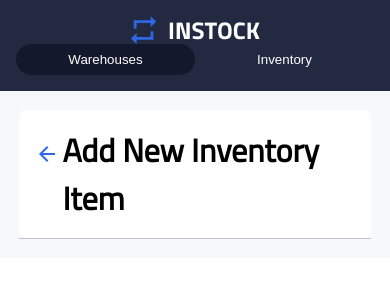
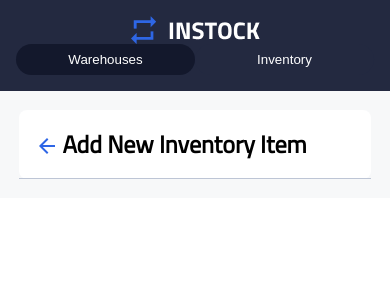
Before and after one commit to MacDavid1989/david-macdonald-instock, a React (Create React App) app in the folder client/: page /warehouse/1/inventory/add in a window 390 px wide. Shown: the top 300 px of the page. Built offline with nearby package versions, Linux system fonts and the light colour scheme.

Commit message:
fixed header sizing

```diff
--- a/client/src/components/AddNewItemHeader/AddNewItemHeader.css
+++ b/client/src/components/AddNewItemHeader/AddNewItemHeader.css
@@ -32,6 +32,7 @@
 .add-item-header__title {
   margin: 0;
   font-family: regular;
+  font-size: 1.5rem;
 }
 @media (min-width: 768px) {
   .add-item-header__title {
@@ -39,7 +40,7 @@
   }
 }
 .add-item-header__back {
-  margin-top: 1rem;
+  margin-top: 0.5rem;
   margin-right: 0.2rem;
 }
 @media (min-width: 768px) {
--- a/client/src/components/AddNewItemHeader/AddNewItemHeader.min.css
+++ b/client/src/components/AddNewItemHeader/AddNewItemHeader.min.css
@@ -1,2 +1,2 @@
-@font-face{font-family:"regular";src:url("../assets/Fonts/TitilliumWebRegular.ttf") format("truetype")}@font-face{font-family:"semi-bold";src:url("../assets/Fonts/TitilliumWebSemiBold.ttf") format("truetype")}@font-face{font-family:"regular";src:url("../assets/Fonts/TitilliumWebRegular.ttf") format("truetype")}@font-face{font-family:"semi-bold";src:url("../assets/Fonts/TitilliumWebSemiBold.ttf") format("truetype")}.add-item-header{display:-webkit-box;display:-ms-flexbox;display:flex;-webkit-box-align:start;-ms-flex-align:start;align-items:flex-start;padding:1rem;border-bottom:1px solid #bdc5d5}@media(min-width: 768px){.add-item-header{padding:2rem}}.add-item-header__title{margin:0;font-family:regular}@media(min-width: 768px){.add-item-header__title{font-size:2.2rem}}.add-item-header__back{margin-top:1rem;margin-right:.2rem}@media(min-width: 768px){.add-item-header__back{margin-top:1.2rem;margin-right:.5rem}}
+@font-face{font-family:"regular";src:url("../assets/Fonts/TitilliumWebRegular.ttf") format("truetype")}@font-face{font-family:"semi-bold";src:url("../assets/Fonts/TitilliumWebSemiBold.ttf") format("truetype")}@font-face{font-family:"regular";src:url("../assets/Fonts/TitilliumWebRegular.ttf") format("truetype")}@font-face{font-family:"semi-bold";src:url("../assets/Fonts/TitilliumWebSemiBold.ttf") format("truetype")}.add-item-header{display:-webkit-box;display:-ms-flexbox;display:flex;-webkit-box-align:start;-ms-flex-align:start;align-items:flex-start;padding:1rem;border-bottom:1px solid #bdc5d5}@media(min-width: 768px){.add-item-header{padding:2rem}}.add-item-header__title{margin:0;font-family:regular;font-size:1.5rem}@media(min-width: 768px){.add-item-header__title{font-size:2.2rem}}.add-item-header__back{margin-top:.5rem;margin-right:.2rem}@media(min-width: 768px){.add-item-header__back{margin-top:1.2rem;margin-right:.5rem}}
 /*# sourceMappingURL=AddNewItemHeader.min.css.map */
--- a/client/src/components/AddNewItemHeader/AddNewItemHeader.scss
+++ b/client/src/components/AddNewItemHeader/AddNewItemHeader.scss
@@ -13,12 +13,13 @@
     &__title{
         margin: 0;
         font-family: regular;
+        font-size: 1.5rem;
         @include tablet{
             font-size: 2.2rem;
         }
     }
     &__back{
-        margin-top: 1rem;
+        margin-top: .5rem;
         margin-right: .2rem;
         @include tablet{
             margin-top: 1.2rem;
```
Also changed, not shown: 2 other files (tests, documents, lock files or other folders).
